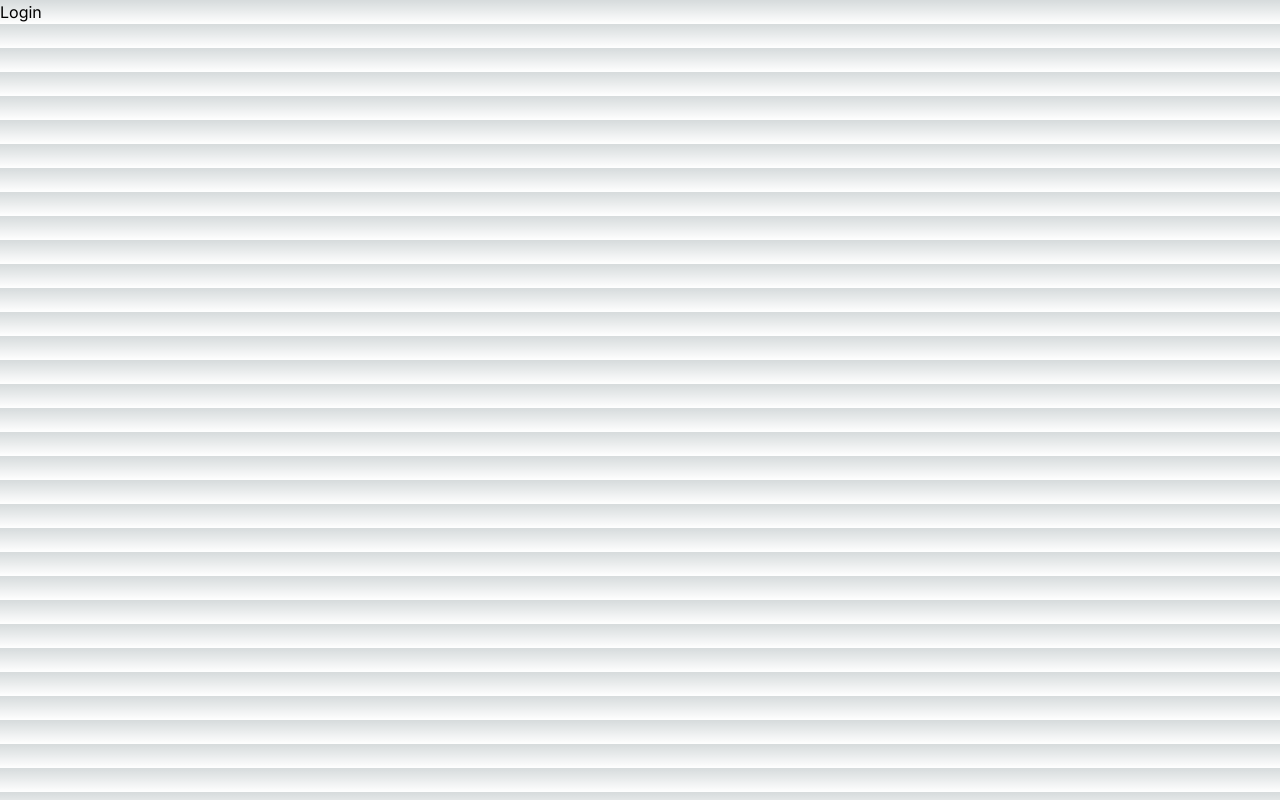
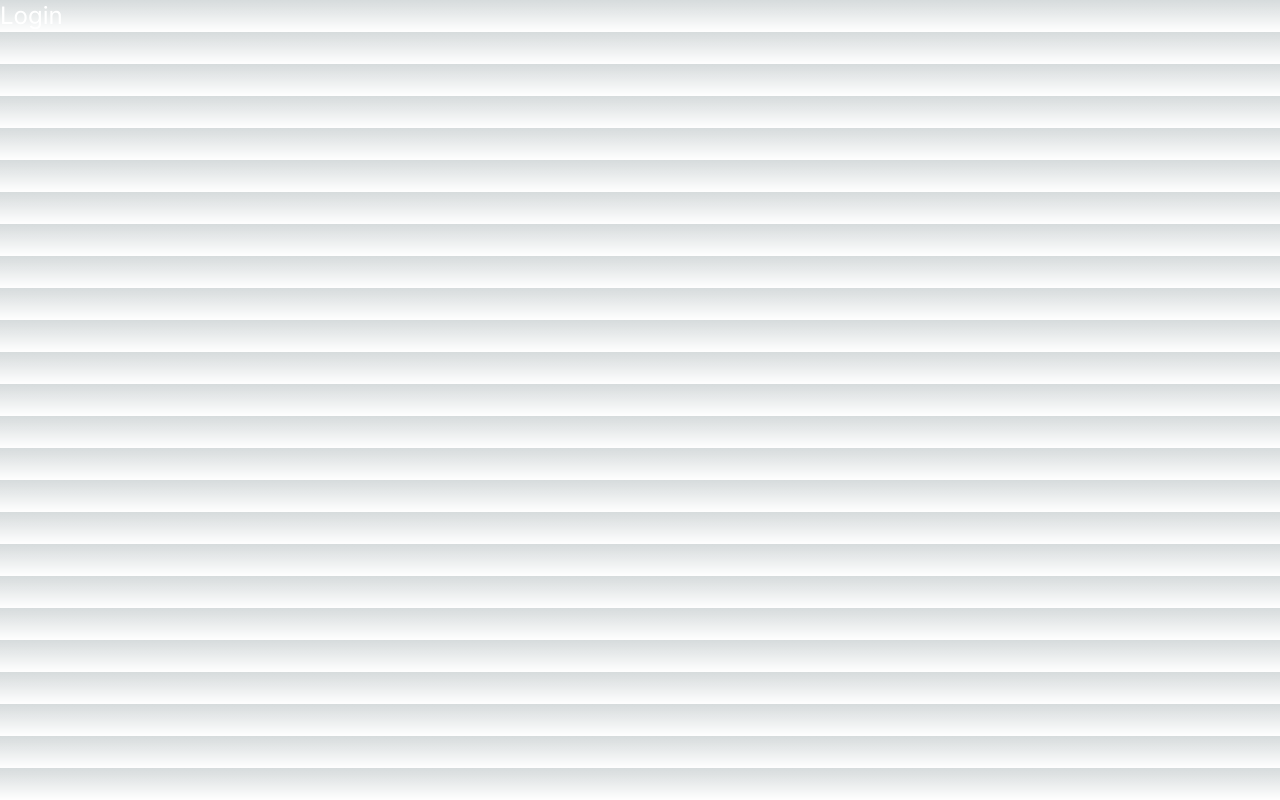
Before and after one commit to hiteshchoudhary/nextjs-fullstack-auth, a Next.js app: page /login in a window 1280 px wide. Built offline with nearby package versions, Linux system fonts and the light colour scheme.

Commit message:
34:43 basic style of the /login

```diff
--- a/src/app/login/page.tsx
+++ b/src/app/login/page.tsx
@@ -1,7 +1,7 @@
 export default function LoginPage() {
     return(
-        <div>
-            <h1>Login</h1>
+        <div className="flex">
+            <h1 className="text-center text-white text-2xl">Login</h1>
         </div>
     )
 }
```
